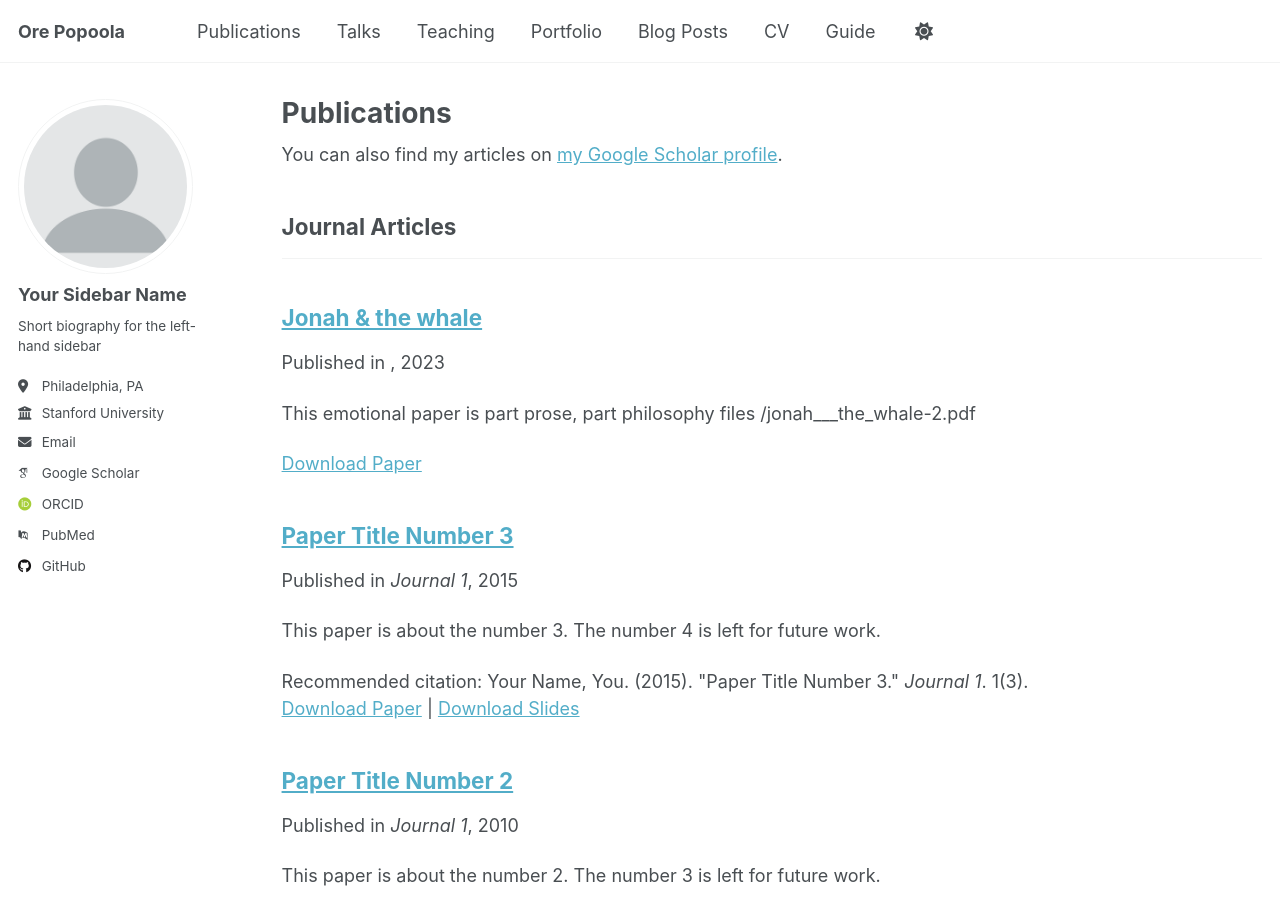
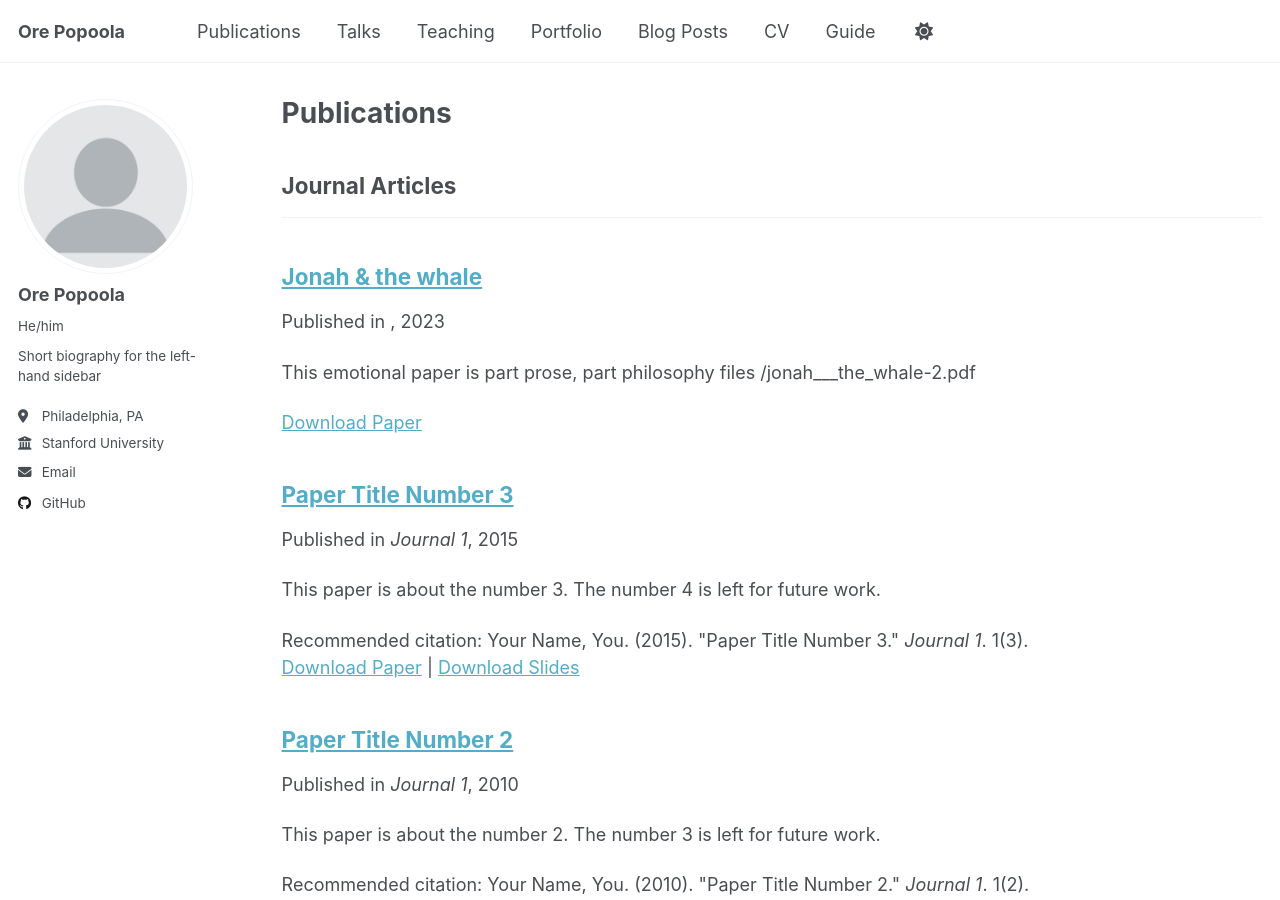
Before and after one commit to OrePopoola/orepopoola.github.io, a Jekyll site: the page built from _pages/publications.html, in a window 1280 px wide and 900 px high. Built offline with Jekyll 4.4.1, drawn with Linux system fonts in a browser that asks for light colours; some web fonts are replaced; a script that is not in the unit is left out; part of the change alters nothing that is shown.

Commit message:
Update _config.yml

```diff
--- a/_config.yml
+++ b/_config.yml
@@ -23,59 +23,26 @@ repository               : "https://orepopoola.github.io/"
 author:
   # Biographic information
   avatar           : "profile.png"
-  name             : "Your Sidebar Name"
-  pronouns         : # example: "she/her"
+  name             : "Ore Popoola"
+  pronouns         :  "He/him"
   bio              : "Short biography for the left-hand sidebar"
   location         : "Philadelphia, PA"
   employer         : "Stanford University"
   uri              : # URL
-  email            : "none@example.org"
+  email            : "ore.popoola2020@gmail.com"
 
   # Academic websites
   academia         : # URL
   arxiv            : # URL - Update with the correct link to your profile
-  googlescholar    : "J"
   impactstory      : # URL
-  orcid            : "http://orcid.org/yourorcidurl"
   semantic         : # URL
-  pubmed           : "https://www.ncbi.nlm.nih.gov/pubmed/?term=john+snow"
   researchgate     : # URL
   scopus           : # URL
 
   # Repositories and software development
-  bitbucket        : # Username - Update with your username on the site
-  codepen          : # Username
-  dribbble         : # Username
   github           : "orepopoola"
-  kaggle           : # Username
-  stackoverflow    : # User number or user number and name (i.e., use "1" or "1/jeff-atwood")
+  # Social media
 
-  # Social media
-  artstation       : # Username
-  bluesky          :  # Replace this with you Bluesky username
-  facebook         : # Username
-  flickr           : # Username
-  foursquare       : # Username
-  goodreads        : # Username
-  google_plus      : # Username
-  keybase          : # Username
-  instagram        : # Username
-  lastfm           : # Username
-  linkedin         : # Username
-  mastodon         : # URL
-  medium           : # URL
-  pinterest        : # Username
-  soundcloud       : # Username
-  steam            : # Username
-  telegram         : # URL
-  tumblr           : # Username
-  twitter          : # Username for X / Twitter
-  vine             : # Username
-  weibo            : # Username
-  wikipedia        : # Username
-  xing             : # Username
-  youtube          : # Username
-  zhihu            : # Username
 
 # Publication Category - The following the list of publication categories and their headings
 publication_category:
```
